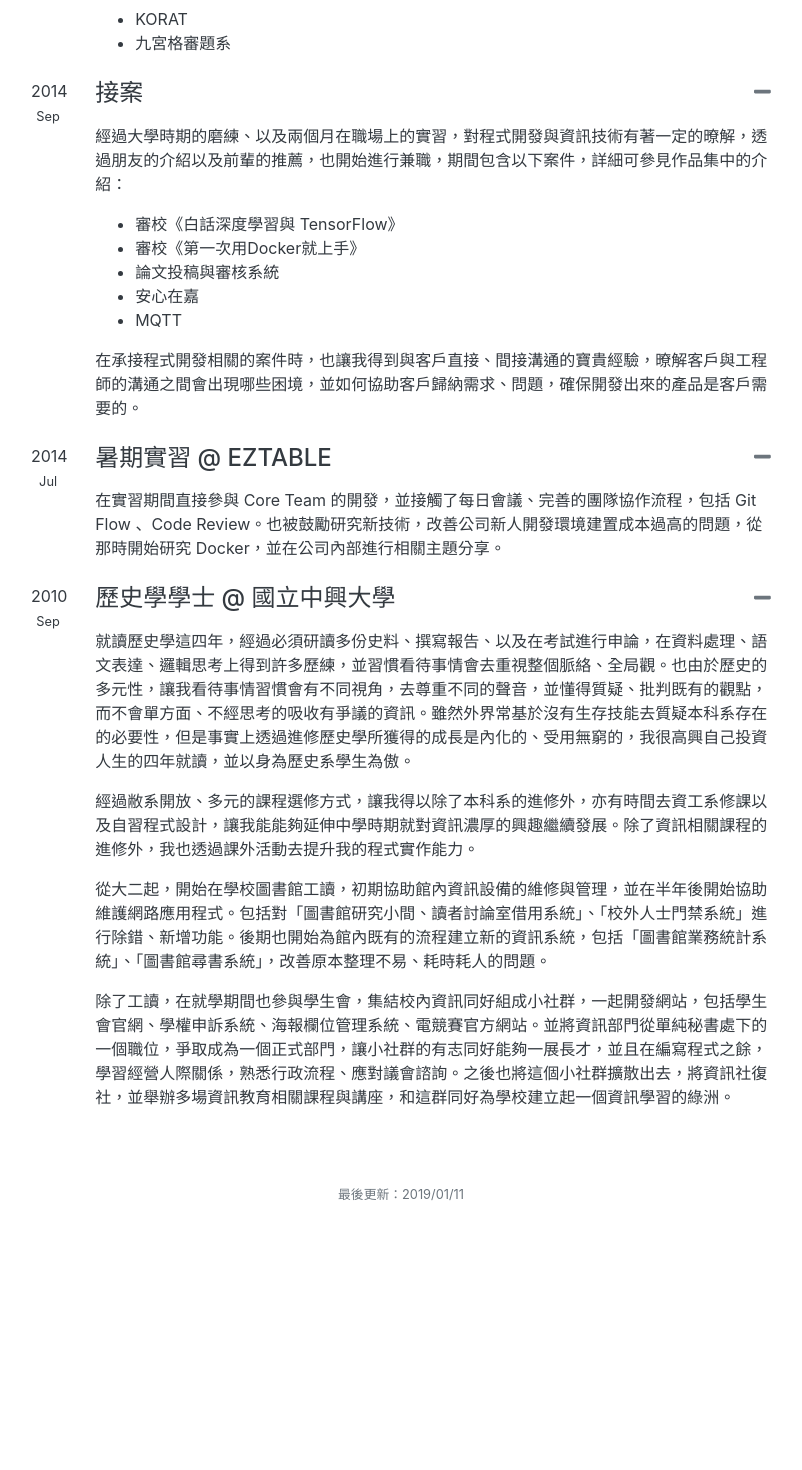
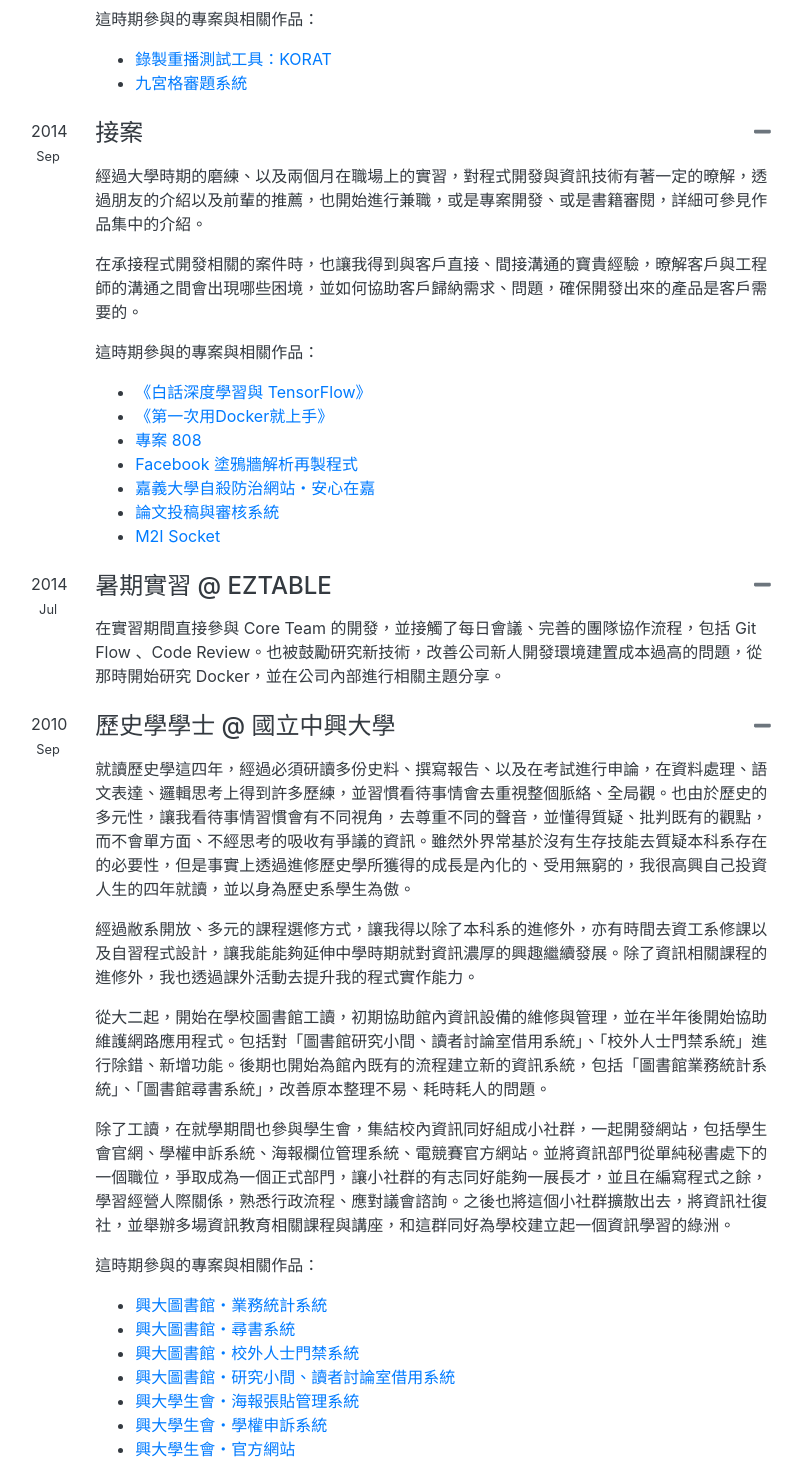
Before and after one commit to fntsrlike/fntsr.tw-2019, a Vue app: page /cv in a window 1280 px wide. Shown: the part 1960-3430 px from the top of the page, without its empty margins (239-1041 px from the left). Before the commit the page ends 3213 px from the top, so only its background shows below. Built offline with nearby package versions, Linux system fonts and the light colour scheme.

Commit message:
Add anchors of portfolios on cv page

```diff
--- a/src/assets/data/PortfolioWeb.yaml
+++ b/src/assets/data/PortfolioWeb.yaml
@@ -1,4 +1,4 @@
-- id: project_808
+- id: project-808
   name: 專案 808
   responsibility: 原型製作
   date: "2018-12-18"
@@ -17,7 +17,7 @@
     - 本次開發主要是為案主建立一個 PWA 原型，並且為其需求設計容易擴展內容的架構，並且導入 GitLab CI，讓案主在未來需要自行開發或是找人接手時，能夠簡單就將產品部署上線，必且把持產品的基本品質。
   screenshots: []
 
-- id: meder_book
+- id: meder-book
   name: Facebook 塗鴉牆解析再製程式
   responsibility: 原型製作
   date: "2016-12-29"
--- a/src/views/CurriculumVitae.vue
+++ b/src/views/CurriculumVitae.vue
@@ -95,25 +95,34 @@
       <p>
         亦曾幫助指導教授推廣新式教育，協助將原本繁冗的紙本流程轉成基於 Ruby on Rails 的九宮格審題系統，讓選修課程的學生能在看完老師事先錄好的教學影片後，在電腦教室或是遠端進行答題，也讓助教可以遠端協助答題批改。並且不斷針對每一堂課收到的回饋進行改進，讓本套系統的操作流程更加順暢以及公平。本套系統仍有持續在該課程中使用。
       </p>
-      <ul>
-        <li>KORAT</li>
-        <li>九宮格審題系</li>
+      <p>
+        這時期參與的專案與相關作品：
+      </p>
+       <ul>
+        <li v-for="portfolio in portfolios['ncu']" :key="portfolio.id">
+          <router-link class="text-decoration-none" :to="{name: 'portfolios', hash: `#${portfolio.id}`}">
+            {{portfolio.name}}
+          </router-link>
+        </li>
       </ul>
     </exp-item>
     <exp-item title="接案" from="2014-09" to="至今">
       <p>
-        經過大學時期的磨練、以及兩個月在職場上的實習，對程式開發與資訊技術有著一定的暸解，透過朋友的介紹以及前輩的推薦，也開始進行兼職，期間包含以下案件，詳細可參見作品集中的介紹：
+        經過大學時期的磨練、以及兩個月在職場上的實習，對程式開發與資訊技術有著一定的暸解，透過朋友的介紹以及前輩的推薦，也開始進行兼職，或是專案開發、或是書籍審閱，詳細可參見作品集中的介紹。
       </p>
-      <ul>
-        <li>審校《白話深度學習與 TensorFlow》</li>
-        <li>審校《第一次用Docker就上手》</li>
-        <li>論文投稿與審核系統</li>
-        <li>安心在嘉</li>
-        <li>MQTT</li>
-      </ul>
       <p>
         在承接程式開發相關的案件時，也讓我得到與客戶直接、間接溝通的寶貴經驗，暸解客戶與工程師的溝通之間會出現哪些困境，並如何協助客戶歸納需求、問題，確保開發出來的產品是客戶需要的。
       </p>
+      <p>
+        這時期參與的專案與相關作品：
+      </p>
+      <ul>
+        <li v-for="portfolio in portfolios['cases']" :key="portfolio.id">
+          <router-link class="text-decoration-none" :to="{name: 'portfolios', hash: `#${portfolio.id}`}">
+            {{portfolio.name}}
+          </router-link>
+        </li>
+      </ul>
     </exp-item>
     <exp-item title="暑期實習 @ EZTABLE" from="2014-07" to="2014-08">
       <p>
@@ -133,6 +142,16 @@
       <p>
         除了工讀，在就學期間也參與學生會，集結校內資訊同好組成小社群，一起開發網站，包括學生會官網、學權申訴系統、海報欄位管理系統、電競賽官方網站。並將資訊部門從單純秘書處下的一個職位，爭取成為一個正式部門，讓小社群的有志同好能夠一展長才，並且在編寫程式之餘，學習經營人際關係，熟悉行政流程、應對議會諮詢。之後也將這個小社群擴散出去，將資訊社復社，並舉辦多場資訊教育相關課程與講座，和這群同好為學校建立起一個資訊學習的綠洲。
       </p>
+      <p>
+        這時期參與的專案與相關作品：
+      </p>
+      <ul>
+        <li v-for="portfolio in portfolios['nchu']" :key="portfolio.id">
+          <router-link class="text-decoration-none" :to="{name: 'portfolios', hash: `#${portfolio.id}`}">
+            {{portfolio.name}}
+          </router-link>
+        </li>
+      </ul>
     </exp-item>
   </section>
 </template>
@@ -144,6 +163,82 @@ export default {
   name: 'cv',
   components: {
     ExpItem
+  },
+  data () {
+    return {
+      portfolios: {
+        cases: [
+          {
+            id: 'publication-ISBN-9789864767946',
+            name: '《白話深度學習與 TensorFlow》'
+          },
+          {
+            id: 'publication-ISBN-9789864764877',
+            name: '《第一次用Docker就上手》'
+          },
+          {
+            id: 'web-project-808',
+            name: '專案 808'
+          },
+          {
+            id: 'web-meder-book',
+            name: 'Facebook 塗鴉牆解析再製程式'
+          },
+          {
+            id: 'web-ncyu-life',
+            name: '嘉義大學自殺防治網站・安心在嘉'
+          },
+          {
+            id: 'web-ics2015',
+            name: '論文投稿與審核系統'
+          },
+          {
+            id: 'utility-m2isocket',
+            name: 'M2I Socket'
+          }
+        ],
+        ncu: [
+          {
+            id: 'app-korat',
+            name: '錄製重播測試工具：KORAT'
+          },
+          {
+            id: 'web-nine-grids-judge',
+            name: '九宮格審題系統'
+          }
+        ],
+        nchu: [
+          {
+            id: 'web-business-statics-system',
+            name: '興大圖書館・業務統計系統'
+          },
+          {
+            id: 'web-book-search-system',
+            name: '興大圖書館・尋書系統'
+          },
+          {
+            id: 'web-outdoor-gate-system',
+            name: '興大圖書館・校外人士門禁系統'
+          },
+          {
+            id: 'web-room-borrow-system',
+            name: '興大圖書館・研究小間、讀者討論室借用系統'
+          },
+          {
+            id: 'web-board-manger-system',
+            name: '興大學生會・海報張貼管理系統'
+          },
+          {
+            id: 'web-appeal-management-system',
+            name: '興大學生會・學權申訴系統'
+          },
+          {
+            id: 'web-nchusg-official',
+            name: '興大學生會・官方網站'
+          }
+        ]
+      }
+    }
   }
 }
 </script>
```
